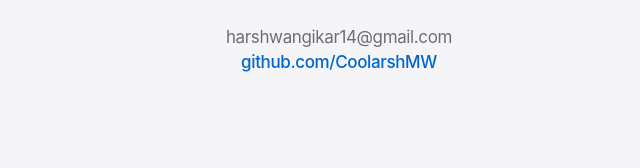
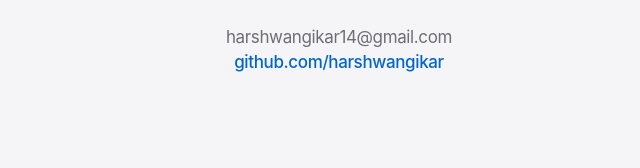
Before and after one commit to CoolarshMW/CoolarshMW.github.io, an Astro site: page / in a window 1280 px wide. Shown: the part 4493-4661 px from the top of the page, 301-941 px from the left. Built offline with nearby package versions, Linux system fonts and the light colour scheme; Astro itself is replaced by a stand-in of ours.

Commit message:
Move site to harshwangikar.github.io and update GitHub links

```diff
--- a/astro.config.mjs
+++ b/astro.config.mjs
@@ -1,5 +1,5 @@
 import { defineConfig } from 'astro/config';
 
 export default defineConfig({
-  site: 'https://coolarshmw.github.io',
+  site: 'https://harshwangikar.github.io',
 });
--- a/src/data/profile.ts
+++ b/src/data/profile.ts
@@ -6,7 +6,7 @@ export const profile = {
   lede: 'Business and data analyst with a Master of Business Analytics from UTS Sydney. I build models, dashboards and plain-English answers.',
   email: 'harshwangikar14@gmail.com',
   linkedin: 'https://www.linkedin.com/in/harshwangikar',
-  github: 'https://github.com/CoolarshMW',
+  github: 'https://github.com/harshwangikar',
   availability:
     'Open to business analyst and data analyst roles in Australia and India from January 2027. Full Australian work rights.',
 };
@@ -32,7 +32,7 @@ export const projects: Project[] = [
     metric: '0.90',
     metricNote: 'ROC-AUC on held-out test data with a Random Forest, ahead of logistic regression and XGBoost',
     tags: ['Python', 'scikit-learn', 'XGBoost', 'Cost-based thresholds'],
-    links: [{ label: 'View the code', href: 'https://github.com/CoolarshMW/flood-risk-prediction-mumbai-pune' }],
+    links: [{ label: 'View the code', href: 'https://github.com/harshwangikar/flood-risk-prediction-mumbai-pune' }],
     variant: 'wide-dark',
   },
   {
--- a/src/pages/index.astro
+++ b/src/pages/index.astro
@@ -74,7 +74,7 @@ import { profile, projects, skills, timeline } from '../data/profile';
           <a class="btn btn-primary" href={`mailto:${profile.email}`}>Email me</a>
           <a class="btn btn-ghost" href={profile.linkedin}>LinkedIn</a>
         </div>
-        <p class="details">{profile.email}<br /><a href={profile.github}>github.com/CoolarshMW</a></p>
+        <p class="details">{profile.email}<br /><a href={profile.github}>github.com/harshwangikar</a></p>
       </div>
     </section>
   </main>
```
Also changed, not shown: README.md.
